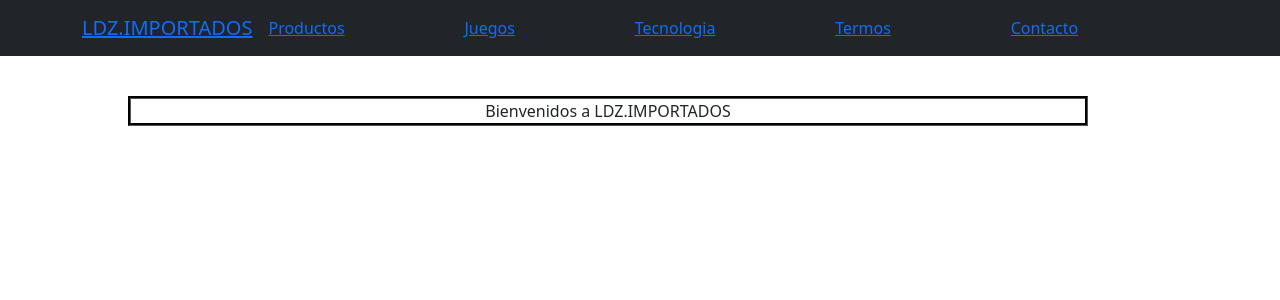
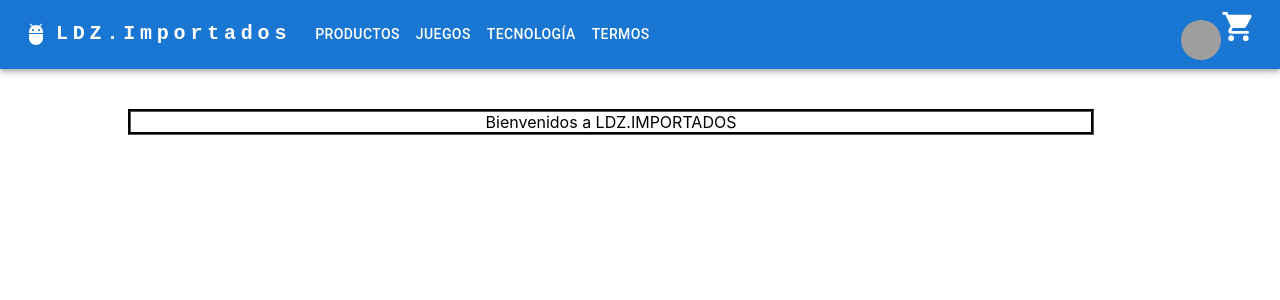
Before and after one commit to soficortes92/mi-app-cortes, a React (Create React App) app: page / in a window 1280 px wide. Shown: the top 300 px of the page. Built offline with nearby package versions, Linux system fonts and the light colour scheme; grey boxes are pictures that could not be loaded.

Commit message:
cambios en librerias

```diff
--- a/package.json
+++ b/package.json
@@ -3,13 +3,15 @@
   "version": "0.1.0",
   "private": true,
   "dependencies": {
+    "@emotion/react": "^11.10.0",
+    "@emotion/styled": "^11.10.0",
+    "@mui/icons-material": "^5.8.4",
+    "@mui/material": "^5.9.3",
     "@testing-library/jest-dom": "^5.16.4",
     "@testing-library/react": "^13.3.0",
     "@testing-library/user-event": "^13.5.0",
-    "bootstrap": "^5.1.3",
     "firebase": "^9.9.0",
     "react": "^18.1.0",
-    "react-bootstrap": "^2.4.0",
     "react-dom": "^18.1.0",
     "react-router-dom": "^6.3.0",
     "react-scripts": "5.0.1",
--- a/src/App.js
+++ b/src/App.js
@@ -1,6 +1,5 @@
 // import logo from './logo.svg';
 // import './App.css';
-import 'bootstrap/dist/css/bootstrap.min.css';
 import NavBar from './Components/Navbar/NavBar';
 import ListContainer from './Components/ItemListContainer/ListContainer';
 import ItemDetailContainer from './Components/ItemDetailContainer/ItemDetailContainer';
--- a/src/Components/Navbar/NavBar.js
+++ b/src/Components/Navbar/NavBar.js
@@ -1,36 +1,184 @@
-import "./NavBar.css";
-import Container from "react-bootstrap/Container";
-import Nav from "react-bootstrap/Nav";
-import Navbar from "react-bootstrap/Navbar";
-import Carrito from "../CartWidget/CartWidget";
-import { Link } from "react-router-dom";
+import * as React from 'react';
+import AppBar from '@mui/material/AppBar';
+import Box from '@mui/material/Box';
+import Toolbar from '@mui/material/Toolbar';
+import IconButton from '@mui/material/IconButton';
+import Typography from '@mui/material/Typography';
+import Menu from '@mui/material/Menu';
+import MenuIcon from '@mui/icons-material/Menu';
+import Container from '@mui/material/Container';
+import Avatar from '@mui/material/Avatar';
+import Button from '@mui/material/Button';
+import MenuItem from '@mui/material/MenuItem';
+import AdbIcon from '@mui/icons-material/Adb';
+import ShoppingCartIcon from '@mui/icons-material/ShoppingCart';
 
-function NavBar() {
+const pages = ['Productos', 'Juegos', 'Tecnología', 'Termos'];
+const settings = ['Perfil', 'Logout'];
+
+const ResponsiveAppBar = () => {
+  const [anchorElNav, setAnchorElNav] = React.useState(null);
+  const [anchorElUser, setAnchorElUser] = React.useState(null);
+
+  const handleOpenNavMenu = (event) => {
+    setAnchorElNav(event.currentTarget);
+  };
+  const handleOpenUserMenu = (event) => {
+    setAnchorElUser(event.currentTarget);
+  };
+
+  const handleCloseNavMenu = () => {
+    setAnchorElNav(null);
+  };
+
+  const handleCloseUserMenu = () => {
+    setAnchorElUser(null);
+  };
+
   return (
-    <Navbar expand="lg" bg="dark" variant="dark">
-      <Container>
-        <Navbar.Brand href="">
-          <Link to={"/"}>LDZ.IMPORTADOS</Link>
-        </Navbar.Brand>
-        <Nav className="me-auto">
-          <Link to={"/productos"}>Productos</Link>
-        </Nav>
-        <Nav className="me-auto">
-          <Link to={"/category/juegos"}>Juegos</Link>
-        </Nav>
-        <Nav className="me-auto">
-          <Link to={"/category/tecnologia"}>Tecnologia</Link>
-        </Nav>
-        <Nav className="me-auto">
-          <Link to={"/category/termos"}>Termos</Link>
-        </Nav>
-        <Nav className="me-auto">
-          <Link to={"/contacto"}>Contacto</Link>
-        </Nav>
-        <Carrito />
+    <AppBar position="static">
+      <Container maxWidth="xl">
+        <Toolbar disableGutters>
+          <AdbIcon sx={{ display: { xs: 'none', md: 'flex' }, mr: 1 }} />
+          <Typography
+            variant="h6"
+            noWrap
+            component="a"
+            href="/"
+            sx={{
+              mr: 2,
+              display: { xs: 'none', md: 'flex' },
+              fontFamily: 'monospace',
+              fontWeight: 700,
+              letterSpacing: '.3rem',
+              color: 'inherit',
+              textDecoration: 'none',
+            }}
+          >
+            LDZ.Importados
+          </Typography>
+
+          <Box sx={{ flexGrow: 1, display: { xs: 'flex', md: 'none' } }}>
+            <IconButton
+              size="large"
+              aria-label="account of current user"
+              aria-controls="menu-appbar"
+              aria-haspopup="true"
+              onClick={handleOpenNavMenu}
+              color="inherit"
+            >
+              <MenuIcon />
+            </IconButton>
+            <Menu
+              id="menu-appbar"
+              anchorEl={anchorElNav}
+              anchorOrigin={{
+                vertical: 'bottom',
+                horizontal: 'left',
+              }}
+              keepMounted
+              transformOrigin={{
+                vertical: 'top',
+                horizontal: 'left',
+              }}
+              open={Boolean(anchorElNav)}
+              onClose={handleCloseNavMenu}
+              sx={{
+                display: { xs: 'block', md: 'none' },
+              }}
+            >
+              {pages.map((page) => (
+                <MenuItem key={page} onClick={handleCloseNavMenu}>
+                  <Typography textAlign="center">{page}</Typography>
+                </MenuItem>
+              ))}
+            </Menu>
+          </Box>
+          <AdbIcon sx={{ display: { xs: 'flex', md: 'none' }, mr: 1 }} />
+          <Typography
+            variant="h5"
+            noWrap
+            component="a"
+            href=""
+            sx={{
+              mr: 2,
+              display: { xs: 'flex', md: 'none' },
+              flexGrow: 1,
+              fontFamily: 'monospace',
+              fontWeight: 700,
+              letterSpacing: '.3rem',
+              color: 'inherit',
+              textDecoration: 'none',
+            }}
+          >
+            LOGO
+          </Typography>
+          <Box sx={{ flexGrow: 1, display: { xs: 'none', md: 'flex' } }}>
+            {pages.map((page) => (
+              <Button
+                key={page}
+                onClick={handleCloseNavMenu}
+                sx={{ my: 2, color: 'white', display: 'block' }}
+              >
+                {page}
+              </Button>
+            ))}
+          </Box>
+
+          <Box sx={{ flexGrow: 0 }}>
+            <IconButton onClick={handleOpenUserMenu} sx={{ p: 0 }}>
+              <Avatar alt="Remy Sharp" src="/static/images/avatar/2.jpg" />
+            </IconButton>
+            <Menu
+              sx={{ mt: '45px' }}
+              id="menu-appbar"
+              anchorEl={anchorElUser}
+              anchorOrigin={{
+                vertical: 'top',
+                horizontal: 'right',
+              }}
+              keepMounted
+              transformOrigin={{
+                vertical: 'top',
+                horizontal: 'right',
+              }}
+              open={Boolean(anchorElUser)}
+              onClose={handleCloseUserMenu}
+            >
+              {settings.map((setting) => (
+                <MenuItem key={setting} onClick={handleCloseUserMenu}>
+                  <Typography textAlign="center">{setting}</Typography>
+                </MenuItem>
+              ))}
+            </Menu>
+            <ShoppingCartIcon fontSize='large'/>
+          </Box>
+        </Toolbar>
       </Container>
-    </Navbar>
+    </AppBar>
   );
-}
+};
+export default ResponsiveAppBar;
 
-export default NavBar;
+
+
+
+// import "./NavBar.css";
+// import Carrito from "../CartWidget/CartWidget";
+// import { Link } from "react-router-dom";
+
+// function NavBar() {
+//   return (
+//   <>
+//     <Link to={"/"}>LDZ.IMPORTADOS</Link>
+//     <Link to={"/productos"}>Productos</Link>
+//     <Link to={"/category/juegos"}>Juegos</Link>
+//     <Link to={"/category/tecnologia"}>Tecnologia</Link>
+//     <Link to={"/category/termos"}>Termos</Link>
+//     <Link to={"/contacto"}>Contacto</Link>
+//     <Carrito />
+//   </>
+//   );
+// }
+
+// export default NavBar;
```
Also changed, not shown: 1 other file (tests, documents, lock files or other folders).
